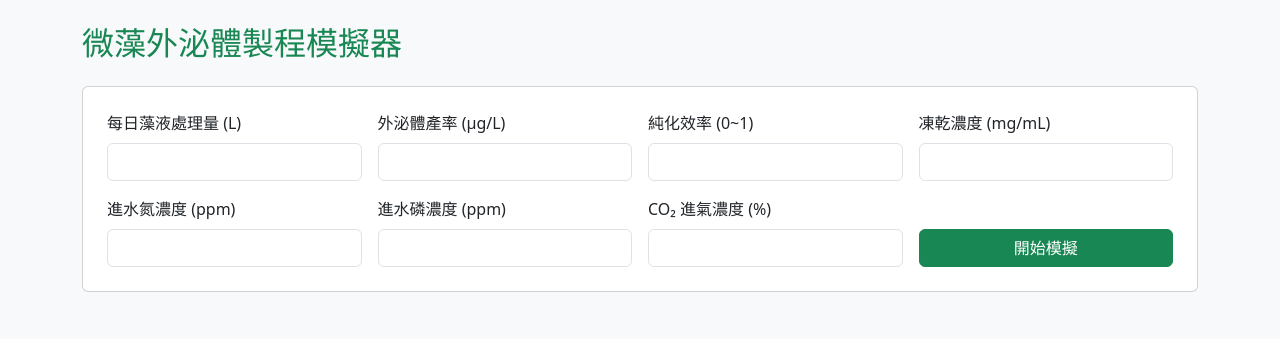
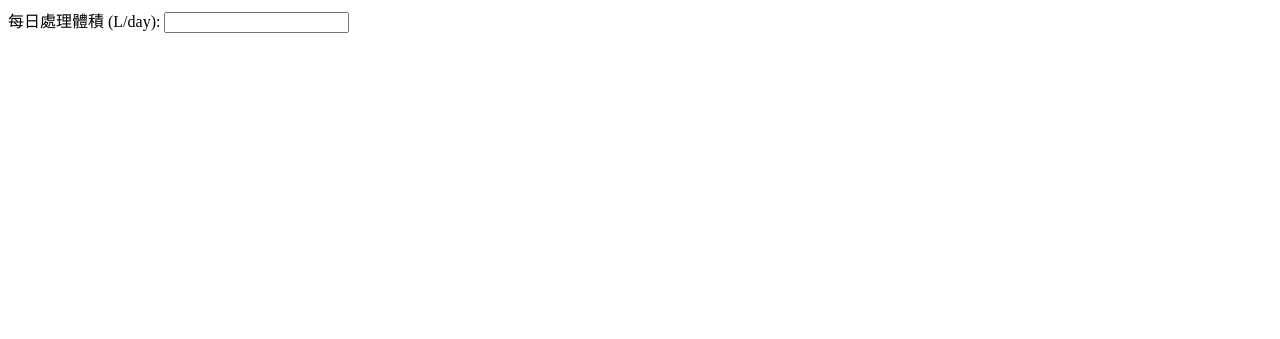
Before and after one commit to Josephalgae/algae_simulator, a Flask app: page / in a window 1280 px wide. Shown: the top 339 px of the page. Run offline with Flask 3, Linux system fonts and the light colour scheme.

Commit message:
Update index.html

```diff
--- a/templates/index.html
+++ b/templates/index.html
@@ -1,121 +1,32 @@
-<!DOCTYPE html>
-<html lang="zh">
-<head>
-    <meta charset="UTF-8">
-    <title>微藻外泌體製程模擬器</title>
-    <link href="https://cdn.jsdelivr.net/npm/bootstrap@5.3.2/dist/css/bootstrap.min.css" rel="stylesheet">
-    <script src="https://cdn.jsdelivr.net/npm/chart.js"></script>
-</head>
-<body class="bg-light">
-<div class="container py-4">
-    <h2 class="text-success mb-4">微藻外泌體製程模擬器</h2>
-    <form method="POST" class="card p-4 mb-4">
-        <div class="row g-3">
-            <div class="col-md-3">
-                <label class="form-label">每日藻液處理量 (L)</label>
-                <input type="number" name="volume" step="any" class="form-control" required>
-            </div>
-            <div class="col-md-3">
-                <label class="form-label">外泌體產率 (μg/L)</label>
-                <input type="number" name="yield" step="any" class="form-control" required>
-            </div>
-            <div class="col-md-3">
-                <label class="form-label">純化效率 (0~1)</label>
-                <input type="number" name="purify" step="any" class="form-control" required>
-            </div>
-            <div class="col-md-3">
-                <label class="form-label">凍乾濃度 (mg/mL)</label>
-                <input type="number" name="lyo" step="any" class="form-control" required>
-            </div>
-            <div class="col-md-3">
-                <label class="form-label">進水氮濃度 (ppm)</label>
-                <input type="number" name="in_n" step="any" class="form-control" required>
-            </div>
-            <div class="col-md-3">
-                <label class="form-label">進水磷濃度 (ppm)</label>
-                <input type="number" name="in_p" step="any" class="form-control" required>
-            </div>
-            <div class="col-md-3">
-                <label class="form-label">CO₂ 進氣濃度 (%)</label>
-                <input type="number" name="co2_conc" step="any" class="form-control" required>
-            </div>
-            <div class="col-md-3 d-flex align-items-end">
-                <button type="submit" class="btn btn-success w-100">開始模擬</button>
-            </div>
-        </div>
-    </form>
+<!-- 在表单字段中添加单位说明 -->
+<div class="form-group">
+    <label>每日處理體積 (L/day):</label>
+    <input type="number" step="0.1" class="form-control" name="volume" required>
+</div>
 
-    {% if results %}
-    <div class="card p-4 mb-4">
-        <h5 class="mb-3">模擬結果（單位：每日）</h5>
-        <ul class="list-group list-group-flush">
-            {% for k, v in results.items() %}
-                <li class="list-group-item d-flex justify-content-between">
-                    <span>{{k}}</span><strong>{{v}}</strong>
-                </li>
-            {% endfor %}
-        </ul>
-        <form action="/export" method="post" class="mt-3">
-            {% for k, v in results.items() %}
-                <input type="hidden" name="{{k}}" value="{{v}}">
-            {% endfor %}
-            <button type="submit" class="btn btn-outline-primary">匯出 Excel</button>
-        </form>
-    </div>
+<!-- 显示错误信息 -->
+{% if error %}
+<div class="alert alert-danger">
+    {{ error }}
+</div>
+{% endif %}
 
-    <div class="card p-4">
-        <h5 class="mb-3">模擬結果圖表</h5>
-        <canvas id="resultChart"></canvas>
-    </div>
-    <script>
-        const ctx = document.getElementById('resultChart').getContext('2d');
-        const chart = new Chart(ctx, {
-            type: 'bar',
-            data: {
-                labels: {{ chart_data.labels | safe }},
-                datasets: [
-                    {
-                        label: '產量/去除量',
-                        data: {{ chart_data.values | safe }},
-                        backgroundColor: 'rgba(54, 162, 235, 0.6)',
-                        yAxisID: 'y'
-                    },
-                    {
-                        label: '效率 (%)',
-                        data: [
-                            null,null,null,null,null,null,
-                            {{ results['CO2 去除效率 (%)'] }},
-                            null,null,
-                            {{ results['氮去除效率 (%)'] }},
-                            {{ results['磷去除效率 (%)'] }}
-                        ],
-                        backgroundColor: 'rgba(255, 159, 64, 0.7)',
-                        yAxisID: 'y1'
-                    }
-                ]
-            },
-            options: {
-                responsive: true,
-                interaction: { mode: 'index', intersect: false },
-                stacked: false,
-                scales: {
-                    y: {
-                        beginAtZero: true,
-                        title: { display: true, text: '產量 / ppm / g' },
-                        position: 'left'
-                    },
-                    y1: {
-                        beginAtZero: true,
-                        max: 100,
-                        title: { display: true, text: '效率 (%)' },
-                        position: 'right',
-                        grid: { drawOnChartArea: false }
-                    }
-                }
-            }
-        });
-    </script>
-    {% endif %}
+<!-- 结果展示优化 -->
+{% if results %}
+<div class="mt-4">
+    <h4>計算結果</h4>
+    <table class="table table-bordered">
+        {% for key, value in results.items() %}
+        <tr>
+            <th>{{ key }}</th>
+            <td>{{ value }}</td>
+        </tr>
+        {% endfor %}
+    </table>
+
+    <!-- 导出按钮改为链接 -->
+    <a href="{{ url_for('export_excel') }}" class="btn btn-success">
+        導出Excel
+    </a>
 </div>
-</body>
-</html>
+{% endif %}
```
